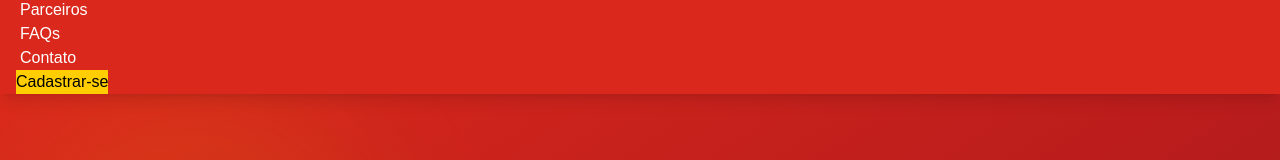
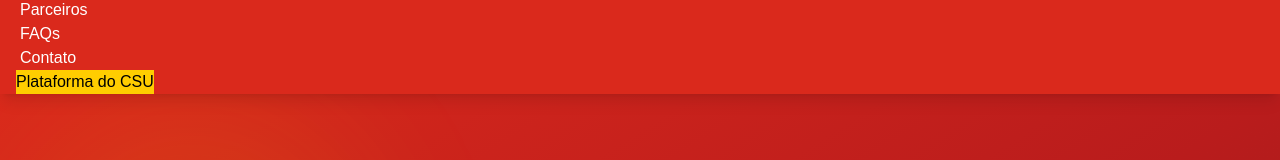
Before and after one commit to evandrefsilva/tis-csu, a Next.js app: page / in a window 1280 px wide. Shown: the part 238-398 px from the top of the page. Built offline with nearby package versions, Linux system fonts and the light colour scheme.

Commit message:
alterando texto

```diff
--- a/src/components/Header.tsx
+++ b/src/components/Header.tsx
@@ -37,7 +37,7 @@ export default function Header() {
         </div>
         <div className="navbar-end">
           <button className="btn bg-csu-yellow text-csu-black hover:bg-csu-yellow/90 border-none">
-            Cadastrar-se
+            Plataforma do CSU
           </button>
         </div>
       </div>
```
